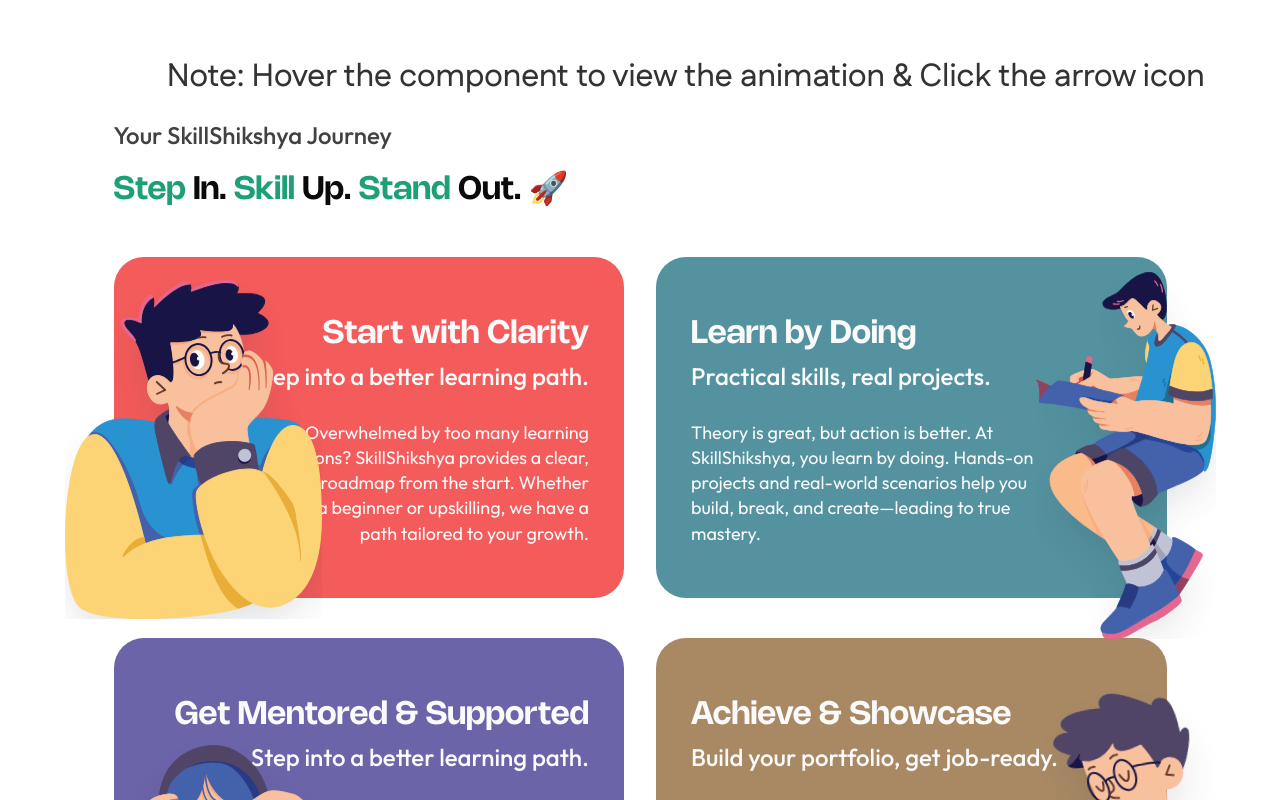
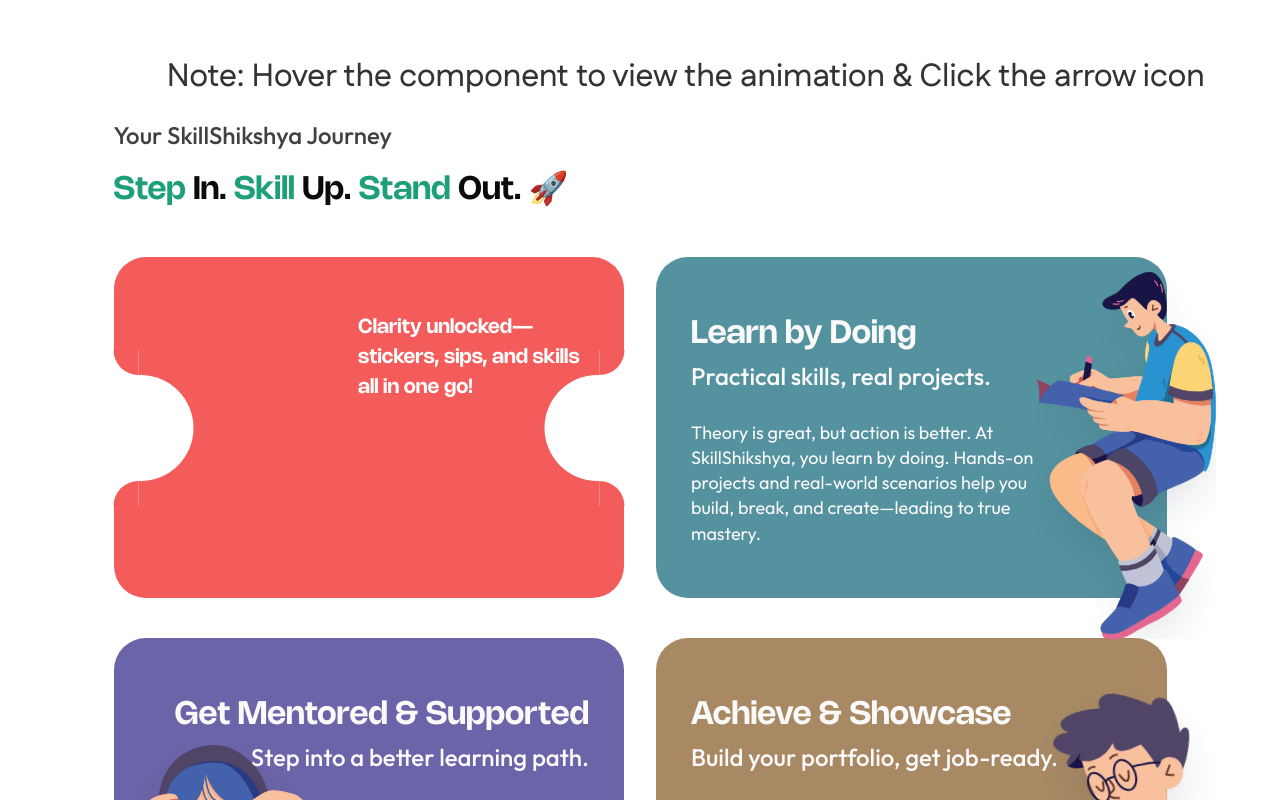
Before and after one commit to jATM0S/task, a Next.js app: page /ui-1 in a window 1280 px wide. Shown: the top 800 px of the page. Built offline with nearby package versions, Linux system fonts and the light colour scheme.

Commit message:
UI: hidden component and circula substraction of hidden component

```diff
--- a/app/ui-1/_components/card.tsx
+++ b/app/ui-1/_components/card.tsx
@@ -30,7 +30,7 @@
   const left = textAlign === "left";
   return (
     <div
-      className={`relative flex h-[341px] w-full ${left ? "justify-start" : "justify-end"} rounded-[30px] px-[35px] text-[#FAFAFA]`}
+      className={`relative flex h-[341px] w-full ${left ? "justify-start" : "justify-end"} rounded-[32px] px-[35px] text-[#FAFAFA]`}
       style={{ backgroundColor: bgColor }}
     >
       <div className={`my-[58px] ${left ? "text-left" : "text-right"}`}>
--- /dev/null
+++ b/app/ui-1/_components/card1.tsx
@@ -0,0 +1,49 @@
+import React from "react";
+import Card from "./card";
+import CircularSubstraction from "./circular-substraction";
+
+const Card1 = () => {
+  return (
+    <div className="group relative h-[341px]">
+      {/* <div className="absolute inset-0 rounded-[30px] bg-[#F45B5B] opacity-0 transition-all duration-700 group-hover:opacity-100">
+
+        adsfads
+      </div>
+
+      <div className="z-10 transition-all duration-700 group-hover:-translate-x-full group-hover:opacity-0">
+        <Card
+          textAlign="right"
+          textWidth={351}
+          bgColor="#F45B5B"
+          title="Start with Clarity"
+          subTitle="Step into a better learning path."
+          description="Overwhelmed by too many learning options? SkillShikshya provides a clear, curated roadmap from the start. Whether you're a beginner or upskilling, we have a path tailored to your growth."
+          image={{
+            src: "/images/card1.svg",
+            alt: "Descriptive alt text",
+            width: 257.38,
+            height: 338.59,
+            position: { top: 22, left: -49 },
+          }}
+        />
+      </div> */}
+      <div
+        className="absolute inset-0 flex justify-end rounded-[32px] bg-[#F45B5B]"
+        // style={{
+        //   clipPath:
+        //     "path(0 0, 100% 0, 100% 33%, 86% 50%, 100% 66%, 100% 100%, 0% 100%, 0% 66%, 14% 50%, 0% 33%)",
+        // }}
+      >
+        <CircularSubstraction />
+
+        <div className="z-10 mt-[56px] mr-[25px]">
+          <p className="font-heading max-w-[241px] text-[20px] font-bold text-white">
+            Clarity unlocked—stickers, sips, and skills all in one go!
+          </p>
+        </div>
+      </div>
+    </div>
+  );
+};
+
+export default Card1;
--- /dev/null
+++ b/app/ui-1/_components/circular-substraction.tsx
@@ -0,0 +1,43 @@
+import React from "react";
+
+const CircularSubstraction = () => {
+  return (
+    <>
+      <div
+        className="absolute left-0 rounded-l-full bg-white"
+        style={{
+          width: "106px",
+          height: "106px",
+          top: "50%",
+          translate: "-25% -50%",
+          rotate: "180deg",
+        }}
+      >
+        <div className="absolute -top-[25px] right-[26px] h-[25px] w-[25px] bg-[#ffffff]">
+          <div className="absolute inset-0 rounded-br-full bg-[#F45B5B]" />
+        </div>
+        <div className="absolute right-[26px] -bottom-[25px] h-[25px] w-[25px] bg-[#ffffff]">
+          <div className="absolute inset-0 rounded-tr-full bg-[#F45B5B]" />
+        </div>
+      </div>
+      <div
+        className="absolute right-0 rounded-l-full bg-white"
+        style={{
+          width: "106px",
+          height: "106px",
+          top: "50%",
+          translate: "25% -50%",
+        }}
+      >
+        <div className="absolute -top-[25px] right-[26px] h-[25px] w-[25px] bg-[#ffffff]">
+          <div className="absolute inset-0 rounded-br-full bg-[#F45B5B]" />
+        </div>
+        <div className="absolute right-[26px] -bottom-[25px] h-[25px] w-[25px] bg-[#ffffff]">
+          <div className="absolute inset-0 rounded-tr-full bg-[#F45B5B]" />
+        </div>
+      </div>
+    </>
+  );
+};
+
+export default CircularSubstraction;
--- a/app/ui-1/page.tsx
+++ b/app/ui-1/page.tsx
@@ -1,5 +1,6 @@
 import React from "react";
 import Card from "./_components/card";
+import Card1 from "./_components/card1";
 
 const Ui1Task = () => {
   return (
@@ -21,27 +22,7 @@
         </div>
 
         <div className="grid grid-cols-2 gap-x-8 gap-y-10">
-          <Card
-            textAlign="right"
-            textWidth={351}
-            bgColor="#F45B5B"
-            title="Start with Clarity"
-            subTitle="Step into a better learning path."
-            description="
-                Overwhelmed by too many learning options? SkillShikshya provides
-                a clear, curated roadmap from the start. Whether you're a
-                beginner or upskilling, we have a path tailored to your growth."
-            image={{
-              src: "/images/card1.svg",
-              alt: "Descriptive alt text",
-              width: 257.38,
-              height: 338.59,
-              position: {
-                top: 22,
-                left: -49,
-              },
-            }}
-          />
+          <Card1 />
           <Card
             textAlign="left"
             textWidth={351}
```
